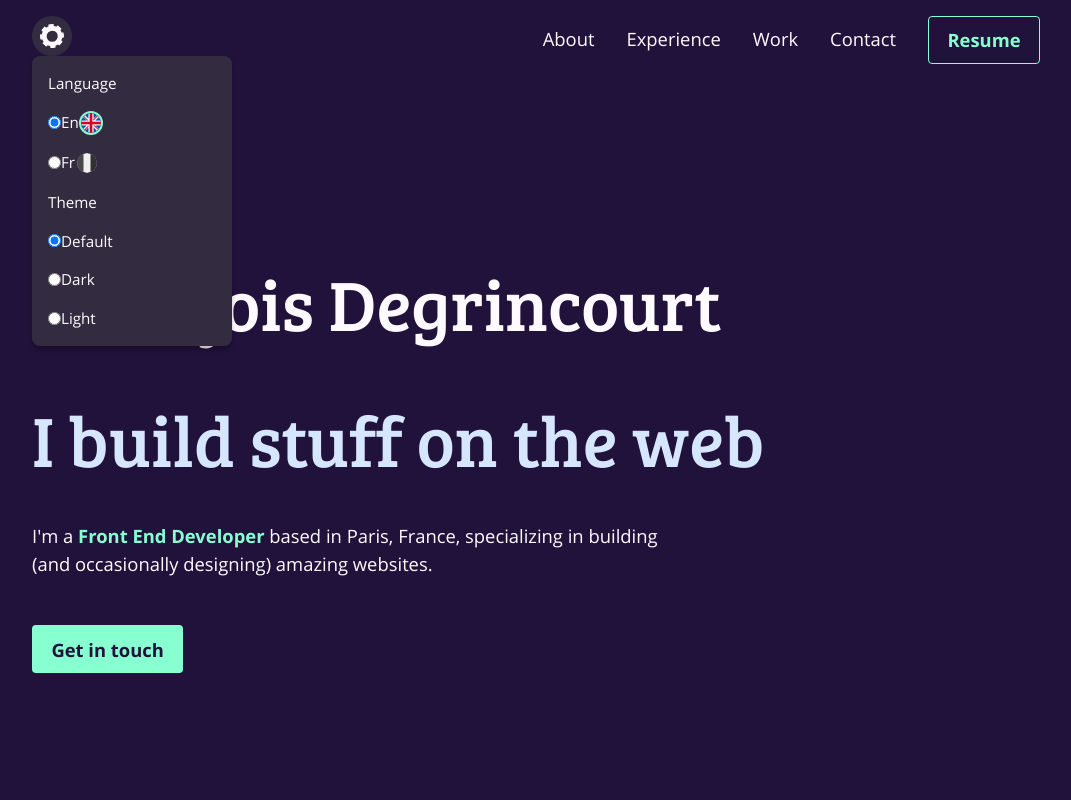
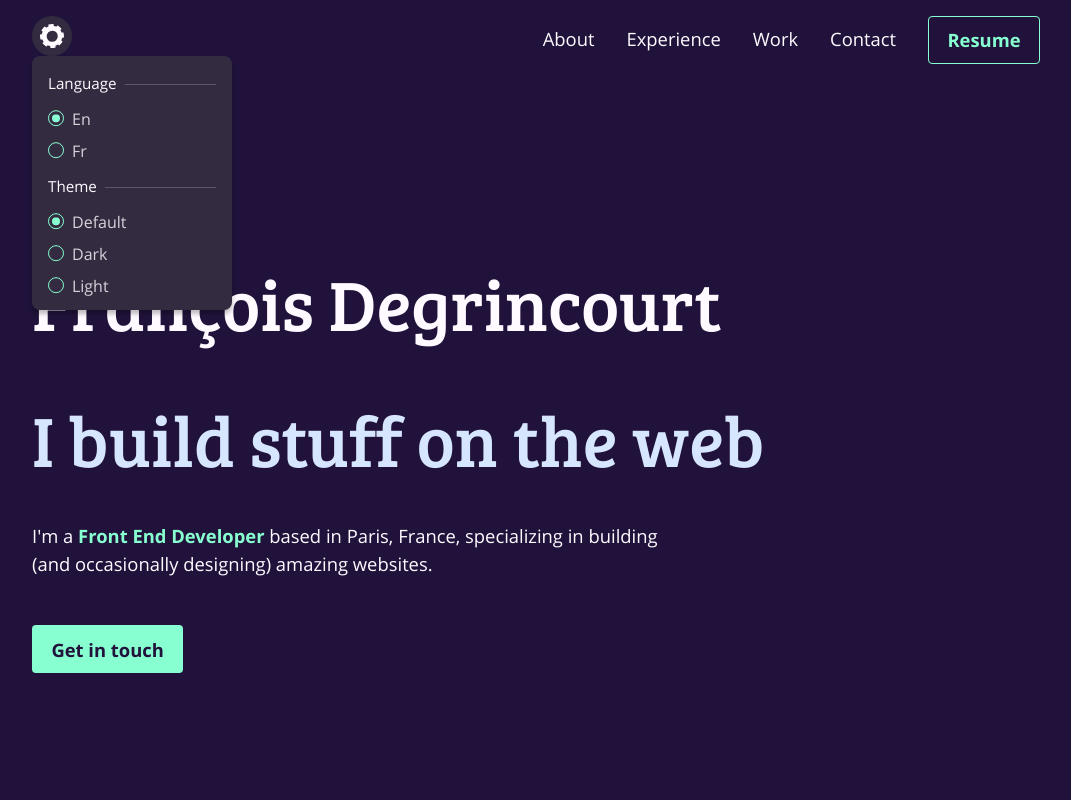
Before and after one commit to fr2Dev/portfolio-v3, a React (Create React App) app: page / in a window 1280 px wide. Shown: the top 800 px of the page, without its empty margins (104-1175 px from the left). Built offline with nearby package versions, Linux system fonts and the light colour scheme.

Commit message:
[UPDATE] settings style

```diff
--- a/src/components/index.ts
+++ b/src/components/index.ts
@@ -11,3 +11,4 @@ export { default as SuspenseLoader } from './suspenseLoader';
 export { default as ThemePicker } from './themePicker';
 export { default as LangPicker } from './langPicker';
 export { default as Settings } from './settings';
+export { default as RadioButton } from './radioButton';
--- a/src/components/langPicker.tsx
+++ b/src/components/langPicker.tsx
@@ -1,6 +1,7 @@
 import React from 'react';
 import { useTranslation } from 'react-i18next';
 import { Flag, Setting } from './styled';
+import { RadioButton } from './';
 import { france, unitedKingdom } from '../images';
 
 const LangPicker = () => {
@@ -12,32 +13,29 @@ const LangPicker = () => {
   return (
     <>
       <Setting>
-        <input
-          type="radio"
-          id="en"
+        <RadioButton
+          value="en"
           name="lang"
+          label="En"
           onChange={() => changeLanguage('en')}
-          value="en"
           checked={i18n.language === 'en'}
         />
-        <label htmlFor="en">En</label>
-        <Flag
+        {/* <Flag
           $currentLang={i18n.language === 'en'}
           src={unitedKingdom}
           alt={t('UnitedKingdomFlag')}
-        />
+        /> */}
       </Setting>
       <Setting>
-        <input
-          type="radio"
-          id="fr"
+        <RadioButton
+          value="fr"
           name="lang"
+          label="Fr"
           onChange={() => changeLanguage('fr')}
-          value="fr"
           checked={i18n.language === 'fr'}
         />
-        <label htmlFor="fr">Fr</label>
-        <Flag $currentLang={i18n.language === 'fr'} src={france} alt={t('FranceFlag')} />
+
+        {/* <Flag $currentLang={i18n.language === 'fr'} src={france} alt={t('FranceFlag')} /> */}
       </Setting>
     </>
   );
--- /dev/null
+++ b/src/components/radioButton.tsx
@@ -0,0 +1,36 @@
+import React, { useState } from 'react';
+import { useTranslation } from 'react-i18next';
+import { useClickOutsideListenerRef } from '../hooks';
+import { ISettings } from '../definitions/interfaces';
+import { ThemePicker, LangPicker } from './';
+import { SettingsList, ButtonSettings, Setting } from './styled';
+import Cogwheel from './images/Cogwheel';
+
+interface RadioButtonProps {
+  value: string;
+  name: string;
+  label: string;
+  onChange: (e: React.ChangeEvent<HTMLInputElement>) => void;
+  checked: boolean;
+}
+
+const RadioButton = ({ value, name, label, onChange, checked }: RadioButtonProps) => {
+  return (
+    <label htmlFor={value} className="radio radio-before">
+      <span className="radio__input">
+        <input
+          type="radio"
+          id={value}
+          name={name}
+          onChange={onChange}
+          value={value}
+          checked={checked}
+        />
+        <span className="radio__control"></span>
+      </span>
+      <span className="radio__label">{label}</span>
+    </label>
+  );
+};
+
+export default RadioButton;
--- a/src/components/settings.tsx
+++ b/src/components/settings.tsx
@@ -3,7 +3,7 @@ import { useTranslation } from 'react-i18next';
 import { useClickOutsideListenerRef } from '../hooks';
 import { ISettings } from '../definitions/interfaces';
 import { ThemePicker, LangPicker } from './';
-import { SettingsList, ButtonSettings, Setting } from './styled';
+import { SettingsList, ButtonSettings, Setting, Divider } from './styled';
 import Cogwheel from './images/Cogwheel';
 
 const Settings = ({ updateTheme }: ISettings) => {
@@ -18,9 +18,15 @@ const Settings = ({ updateTheme }: ISettings) => {
         <Cogwheel title="settings" />
       </ButtonSettings>
       <SettingsList $open={open}>
-        <Setting>{t('Language')}</Setting>
+        <Setting>
+          <div>{t('Language')}</div>
+          <Divider />
+        </Setting>
         <LangPicker />
-        <Setting>{t('Theme')}</Setting>
+        <Setting>
+          <div>{t('Theme')}</div>
+          <Divider />
+        </Setting>
         <ThemePicker updateTheme={updateTheme} />
       </SettingsList>
     </div>
--- a/src/components/styled/index.ts
+++ b/src/components/styled/index.ts
@@ -12,5 +12,12 @@ export { Footer } from './styledFooter';
 export { ScrollButton } from './styledScrollButton';
 export { ButtonHamburger } from './styledButtonMenu';
 export { StyledCard, BrowserNav } from './styledCard';
-export { Flag, FlagWrapper, ButtonSettings, SettingsList, Setting } from './styledSettings';
+export {
+  Flag,
+  FlagWrapper,
+  ButtonSettings,
+  SettingsList,
+  Setting,
+  Divider,
+} from './styledSettings';
 export { WrapperSuspense, Loader } from './styledSuspenseLoader';
--- a/src/components/styled/styledSettings.ts
+++ b/src/components/styled/styledSettings.ts
@@ -55,6 +55,80 @@ export const SettingsList = styled.ul<OpenProps>`
   top: calc(100% - 0.5rem);
   left: 0;
   z-index: 1;
+
+  .radio {
+    display: grid;
+    grid-template-columns: min-content auto;
+    grid-gap: 0.5em;
+    font-size: 2.25rem;
+    font-size: 1rem;
+    color: ${({ theme }) => theme.palette.primary.contrastText};
+
+    &:focus-within {
+      .radio__label {
+        transform: scale(1.05);
+        opacity: 1;
+      }
+    }
+  }
+
+  .radio__label {
+    line-height: 1;
+    transition: 180ms all ease-in-out;
+    opacity: 0.8;
+  }
+
+  .radio__input {
+    display: flex;
+
+    input {
+      opacity: 0;
+      width: 0;
+      height: 0;
+
+      &:focus + .radio__control {
+        box-shadow: 0 0 0 0.05em ${({ theme }) => theme.palette.primary.contrastText},
+          0 0 0.15em 0.1em ${({ theme }) => theme.palette.secondary.main};
+      }
+    }
+  }
+
+  .radio-gradient input:checked + .radio__control {
+    background: radial-gradient(
+      ${({ theme }) => theme.palette.secondary.main} 50%,
+      rgba(255, 0, 0, 0) 51%
+    );
+  }
+
+  .radio-before {
+    .radio__control {
+      display: grid;
+      place-items: center;
+    }
+
+    input + .radio__control::before {
+      content: '';
+      width: 0.5em;
+      height: 0.5em;
+      box-shadow: inset 0.5em 0.5em ${({ theme }) => theme.palette.secondary.main};
+      border-radius: 50%;
+      transition: 180ms transform ease-in-out;
+      transform: scale(0);
+    }
+
+    input:checked + .radio__control::before {
+      transform: scale(1);
+    }
+  }
+
+  .radio__control {
+    display: block;
+    width: 1em;
+    height: 1em;
+    border-radius: 50%;
+    border: 0.1em solid ${({ theme }) => theme.palette.secondary.main};
+    transform: translateY(-0.05em);
+  }
 `;
 
 export const Setting = styled.li`
@@ -64,6 +138,16 @@ export const Setting = styled.li`
   padding: calc(var(--base) / 2) var(--base);
 `;
 
+export const Divider = styled.span`
+  background-color: ${({ theme }) => theme.palette.secondary.main};
+  background-color: ${({ theme }) => theme.palette.primary.contrastText};
+  height: 1px;
+  margin-top: 2px;
+  margin-left: 0.5rem;
+  opacity: 0.2;
+  width: 100%;
+`;
+
 interface OpenProps {
   $open: boolean;
 }
--- a/src/components/themePicker.tsx
+++ b/src/components/themePicker.tsx
@@ -2,6 +2,7 @@ import React, { useState } from 'react';
 import { useTranslation } from 'react-i18next';
 import { ISettings } from '../definitions/interfaces';
 import { Theme } from '../definitions/types';
+import { RadioButton } from './';
 import { Setting } from './styled';
 
 const ThemePicker = (props: ISettings) => {
@@ -20,37 +21,31 @@ const ThemePicker = (props: ISettings) => {
   return (
     <>
       <Setting>
-        <input
-          type="radio"
-          id="default"
+        <RadioButton
+          value="default"
           name="theme"
+          label={t('Default')}
           onChange={handleChange}
-          value="default"
           checked={activeTheme === 'default'}
         />
-        <label htmlFor="default">{t('Default')}</label>
       </Setting>
       <Setting>
-        <input
-          type="radio"
-          id="dark"
+        <RadioButton
+          value="dark"
           name="theme"
+          label={t('Dark')}
           onChange={handleChange}
-          value="dark"
           checked={activeTheme === 'dark'}
         />
-        <label htmlFor="dark">{t('Dark')}</label>
       </Setting>
       <Setting>
-        <input
-          type="radio"
-          id="light"
+        <RadioButton
+          value="light"
           name="theme"
+          label={t('Light')}
           onChange={handleChange}
-          value="light"
           checked={activeTheme === 'light'}
         />
-        <label htmlFor="light">{t('Light')}</label>
       </Setting>
     </>
   );
```
